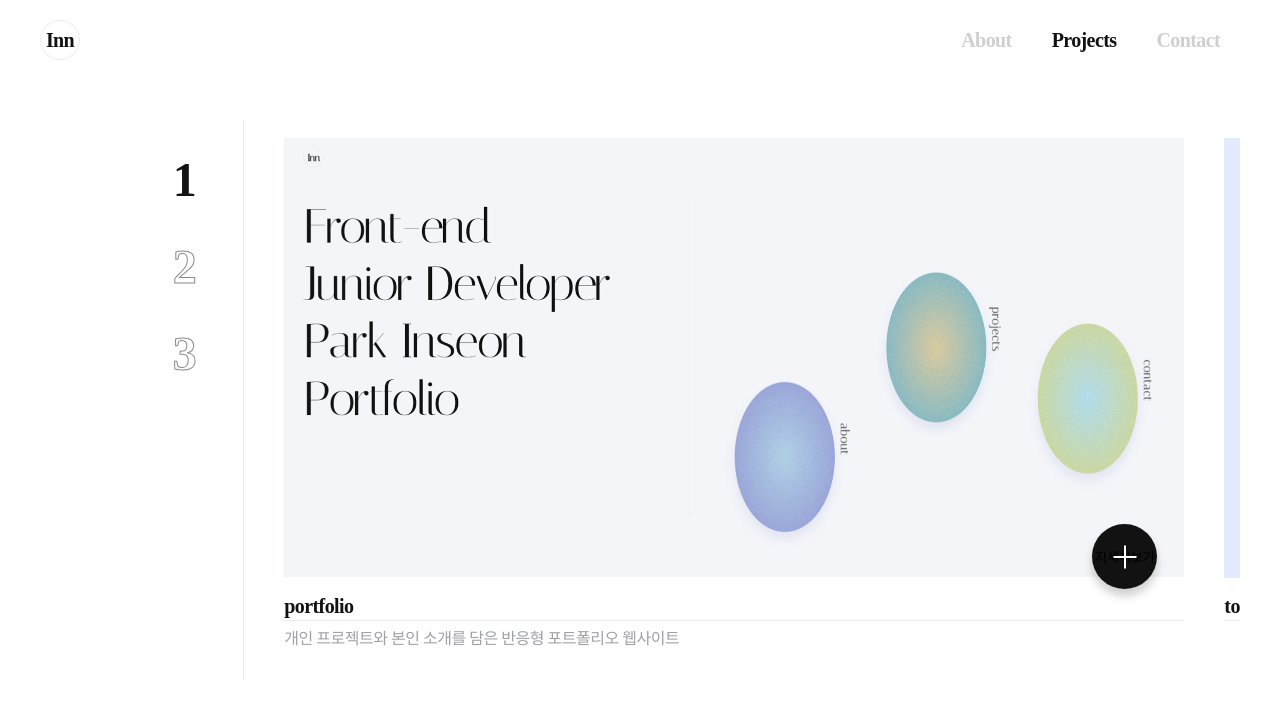
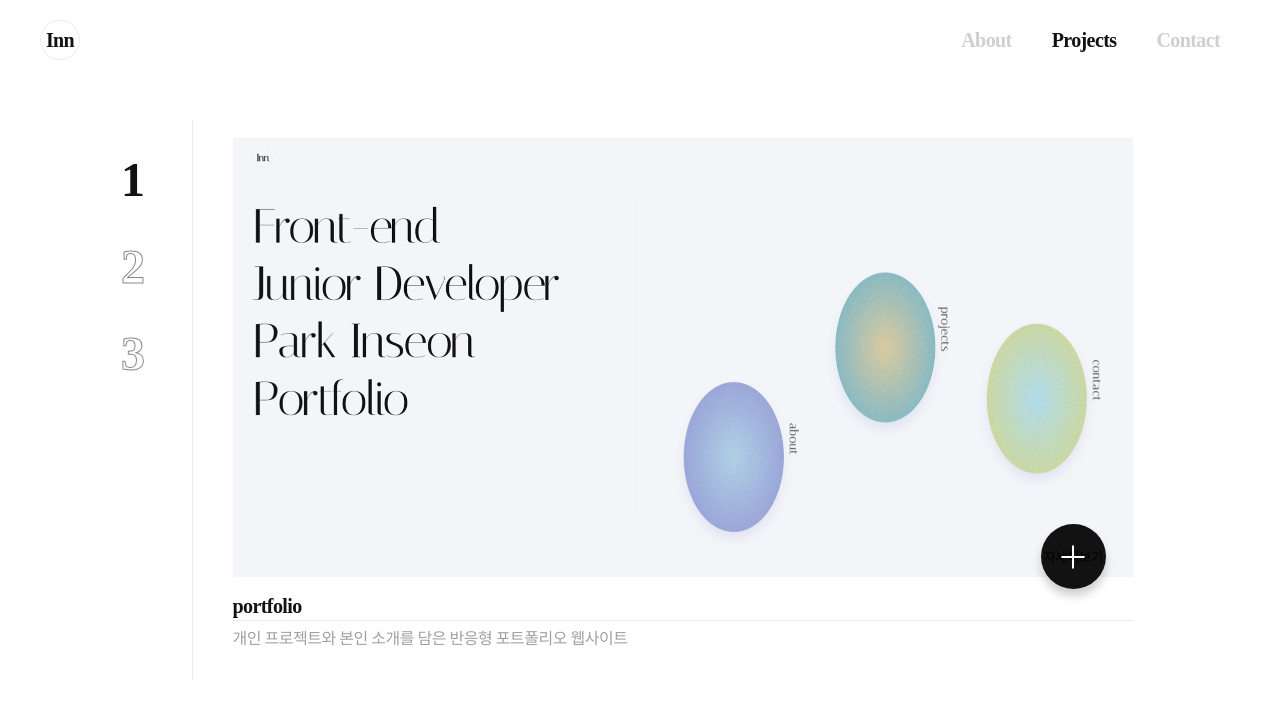
Before and after one commit to InnSeonn/2023-portfolio, a React (Create React App) app: page /projects in a window 1280 px wide. Shown: the top 718 px of the page. Built offline with nearby package versions, Linux system fonts and the light colour scheme; a web font is replaced by a local one.

Commit message:
Design: 수정 Projects page CSS
- 슬라이드 width를 vw로 설정하여 창크기에 따라 너비가 자동으로 조절되도록 함
- 여백 수정

```diff
--- a/src/components/Project.tsx
+++ b/src/components/Project.tsx
@@ -75,7 +75,9 @@ const ProjectItem = styled.li<{ active: boolean }>`
   flex-shrink: 0;
   width: 15%;
   max-width: 900px;
-  margin-right: 40px;
+  &:not(:last-child) {
+    margin-right: 40px;
+  }
   transition: width 0.5s;
   ${(props) =>
     props.active &&
--- a/src/pages/ProjectPage.tsx
+++ b/src/pages/ProjectPage.tsx
@@ -7,6 +7,8 @@ import { Layout } from './Home';
 
 const ProjectPageLayout = styled(Layout)`
   display: flex;
+  justify-content: center;
+  padding: 0 calc(var(--container-padding) * 2);
   background-color: #fff;
 `;
 const ProjectPageCol = styled.div<{ col: number }>`
@@ -17,7 +19,6 @@ const ProjectPageCol = styled.div<{ col: number }>`
         flex-direction: column;
         justify-content: flex-start;
         align-items: flex-end;
-        width: 20%;
         margin: calc(var(--container-padding) * 3) 0;
         padding: 0 var(--container-padding);
         border-right: 1px solid var(--color-grey-light);
@@ -28,7 +29,6 @@ const ProjectPageCol = styled.div<{ col: number }>`
         display: flex;
         justify-content: flex-end;
         align-items: center;
-        width: 80%;
         margin: calc(var(--container-padding) * 3) var(--container-padding);
       `)}
 `;
@@ -42,7 +42,7 @@ const ProjectPageSlideBox = styled.div`
 `;
 const ProjectPageSlideList = styled.ul`
   display: flex;
-  width: 100%;
+  width: 73vw;
   transition: all 0.5s;
 `;
 
```
